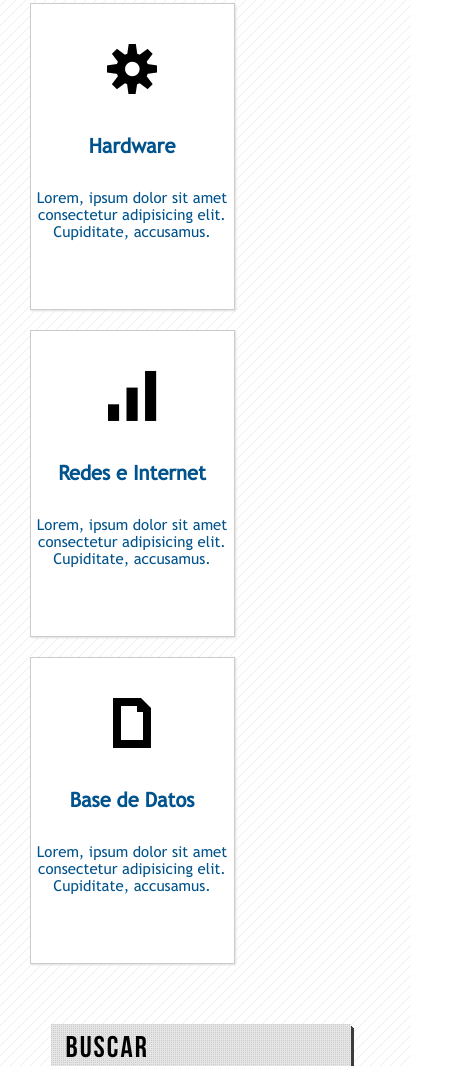
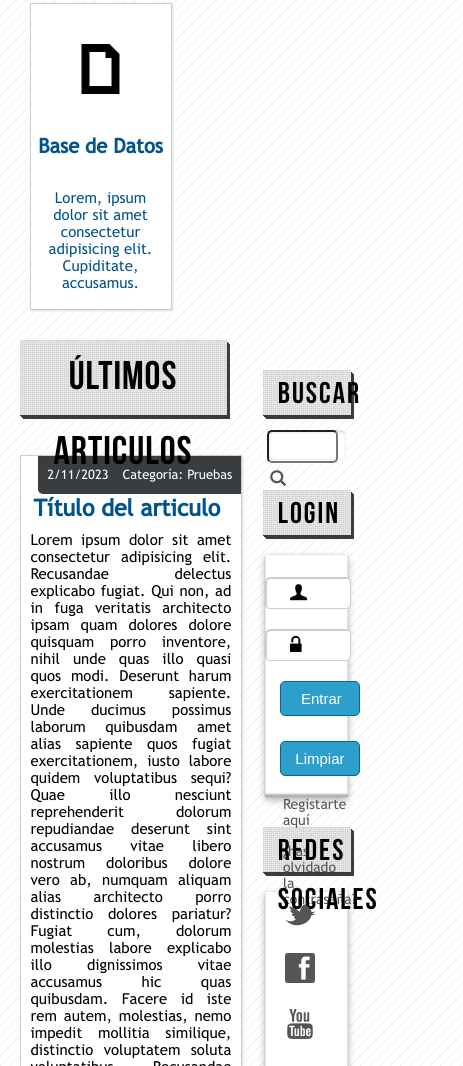
Before and after one commit to KleverFabian/courses-portal, a plain HTML site: page index.html in a window 390 px wide. Shown: the part 934-2000 px from the top of the page, 463 px wide, since content can reach past the window. Drawn offline with Linux system fonts and the light colour scheme.

Commit message:
feat: responsive

```diff
--- a/css/responsive.css
+++ b/css/responsive.css
@@ -1,24 +1,143 @@
 @media (max-width:1250px) {
-  .wrap{
+    .wrap {
         width: 90%;
         margin: 0px auto;
     }
 
-  .card{
+    .banner h1 {
+        font-size: 35px;
+        text-align: center;
+        margin: 33px auto;
+
+    }
+
+    .card {
         width: 203px;
         margin: 10px;
+    }
+
+    .card p {
+        display: block;
+        width: 90%;
+        text-align: ce;
+        margin: 0px auto;
     }
 
     #articles {
         width: 65%;
     }
 
-  #articles  article{
+    #articles article {
         width: 97%;
     }
 
 
-  #footer .wrap > div{
+    #footer .wrap>div {
         width: 24%;
     }
+
+    #footer h5 {
+        font-size: 30px;
     }
+}
+
+@media (max-width:1080px) {
+
+    .card {
+        width: 160px;
+        margin: 15px;
+    }
+
+    #articles {
+        width: 61%;
+    }
+
+    #footer .wrap>div {
+        width: 20%;
+    }
+
+    #footer h5 {
+        font-size: 20px;
+    }
+}
+
+@media (max-width:1038px) {
+    .card {
+        width: 160px;
+        margin: 10px;
+    }
+}
+
+@media (max-width:1037px) {
+    #footer .wrap>div {
+        width: 19%;
+    }
+}
+
+@media(max-width: 1000px) {
+    .card {
+        width: 150px;
+    }
+
+    #footer .wrap>div {
+        margin: 30px;
+    }
+}
+
+@media(max-width: 970px) {
+    #articles {
+        width: 59%;
+
+    }
+
+    #footer h5 {
+        font-size: 19px;
+    }
+
+
+}
+
+@media(max-width: 925px) {
+    .card {
+        width: 140px;
+    }
+
+    .sidebar {
+        width: 25%;
+    }
+
+    .sidebar input[type="text"] {
+        width: 78%;
+    }
+
+    .aside-card {
+        width: 95%;
+    }
+
+    .login input[type="email"],
+    input[type="password"] {
+        width: 65%;
+    }
+
+    .login input[type="submit"],
+    input[type="reset"] {
+        width: 80px;
+    }
+
+    .login a{
+        margin-top: 15px;
+    }
+    .login .password {
+        margin-left: 25px;
+    }
+
+    .login .user {
+        margin-left:25px ;
+    }
+
+
+    #footer .wrap>div {
+        margin: 25px;
+    }
+
+}
--- a/index.html
+++ b/index.html
@@ -144,6 +144,7 @@
 
 
                 </form>
+                <div class="clearfix"></div>
 
                 <a href="#">Registarte aquí</a>
                 <a href="#">¿has olvidado la contraseña?</a>
```
Lines whose indentation alone changed are shown as unchanged.
